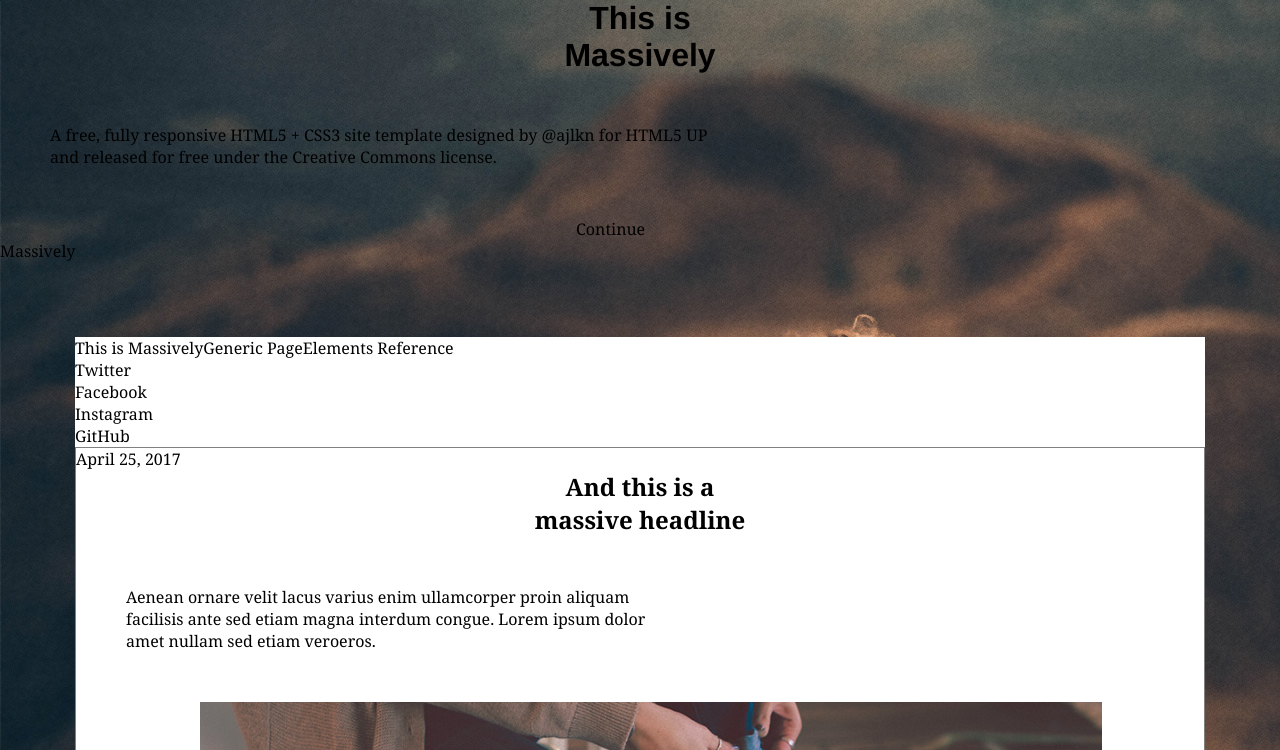
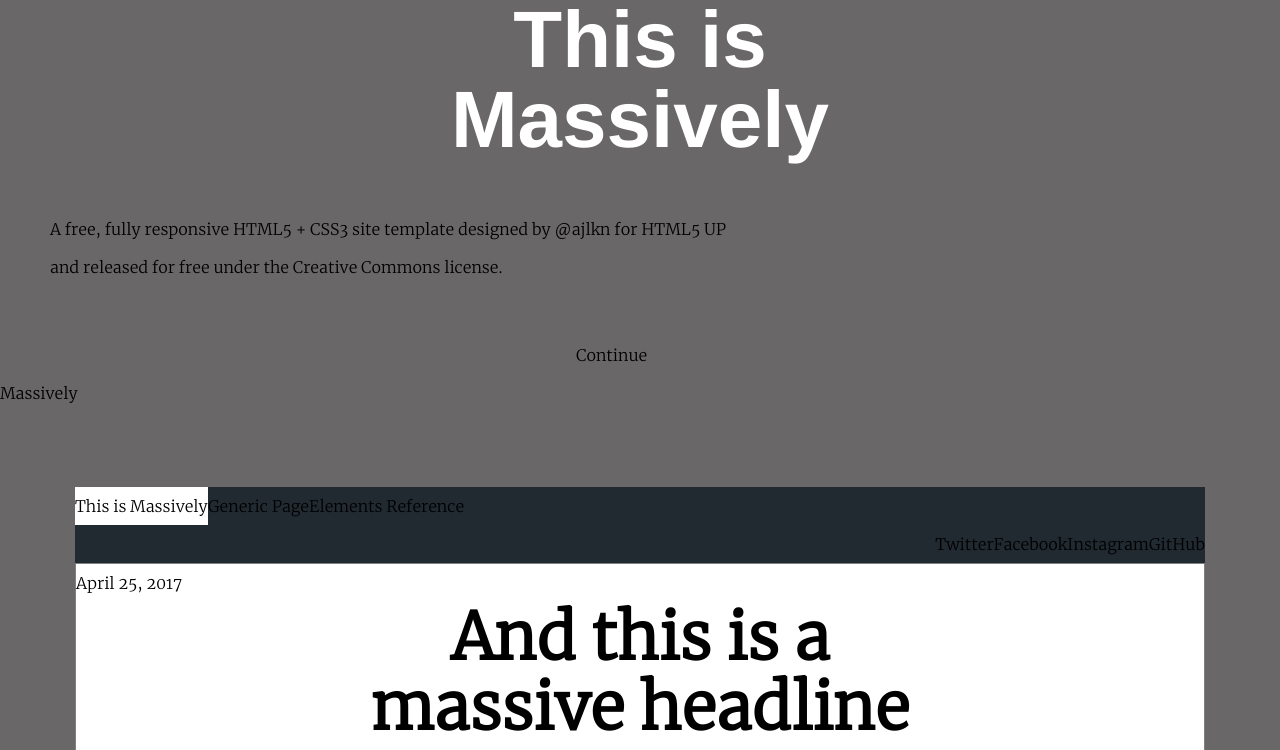
Before and after one commit to yashwankhade/massively-landing-webpage, a plain HTML site: page index.html in a window 1280 px wide. Shown: the top 750 px of the page. Drawn offline with nearby package versions, Linux system fonts and the light colour scheme.

Commit message:
Added some CSS

```diff
--- a/style.css
+++ b/style.css
@@ -5,11 +5,35 @@
     text-decoration: none;
     color:black;
 }
+@font-face {
+    font-family: "Source Sans Pro", "Merriweather";
+    src: url(./assets/fonts/6xKydSBYKcSV-LCoeQqfX1RYOo3iu4nwlxdu3cOWxw.woff2);
+    src: url(./assets/fonts/fa-brands-400.woff2);
+    src: url(./assets/fonts/fa-solid-900.woff2);
+    src: url(./assets/fonts/u-4l0qyriQwlOrhSvowK_l5-eR7lXff4jvzDP3WG.woff2);
+    src: url(./assets/fonts/u-4n0qyriQwlOrhSvowK_l521wRZWMf6hPvhPQ.woff2);
+
+}
+@font-face {
+    font-family: "Merriweather";
+    src: url(./assets/fonts/6xKydSBYKcSV-LCoeQqfX1RYOo3iu4nwlxdu3cOWxw.woff2);
+    src: url(./assets/fonts/fa-brands-400.woff2);
+    src: url(./assets/fonts/fa-solid-900.woff2);
+    src: url(./assets/fonts/u-4l0qyriQwlOrhSvowK_l5-eR7lXff4jvzDP3WG.woff2);
+    src: url(./assets/fonts/u-4n0qyriQwlOrhSvowK_l521wRZWMf6hPvhPQ.woff2);
+
+}
 body{
-    background-color: rgb(221, 218, 218);
-    font-family: Merriweather, Georgia, serif;
-    background: url(./assets/images/bg.jpg);
+    background-color: rgb(105, 103, 103);
+    font-size: 16px;
+    line-height: 38px;
+    color:#212931;
+    font-family: "Merriweather", Georgia, serif;
+    /* background: url(./assets/images/bg.jpg); */
 }
+
+
+
 article{
     border:1px solid gray;
 }
@@ -21,7 +45,9 @@
     justify-content: space-around;
 
 }
-
+.fields{
+    padding: 20px;
+}
 li{
     list-style-type: none;
 }
@@ -32,6 +58,8 @@
 
 .alt{
     /* border:1px solid gray; */
+    display: flex;
+    flex-direction: row;
     padding:40px;
 }
 
@@ -39,17 +67,35 @@
     display: inline;
 }
 
+
 h1,h2{
     text-align: center;
 }
 
 h1{
+    font-size: 80px;
+    line-height: 80px;
+    font-family: Myfont, Helvetica, sans-serif;
+    color:#ffffff;
+}
+
+h2{
+    line-height: 70.4px;
+    font-size: 64px;
+    color:#212931;
+}
+
+h3{
     font-family: "Source Sans Pro", Helvetica, sans-serif;
+    font-size: 12.8px;
+    line-height: 19.2px;
+    color: #717981;
+
 }
 
 #main{
-    background-color: white;
-    margin:75px;
+    background-color: #ffffff;
+    margin:75px 75px 75px 75px;
 }
 
 
@@ -93,10 +139,21 @@
 }
 
 .links{
+    /* margin:30px 20px; */
+    /* padding: 30px; */
+    color:#ffffff;
     display: flex;
 }
 
 .icons{
-    /* display: flex; */
-    /* justify-content: flex-end; */
+    display: flex;
+    justify-content: flex-end;
 }
+
+#nav{
+    background-color: #212931;
+}
+
+ .active{
+    background-color: #ffffff;
+}
```
